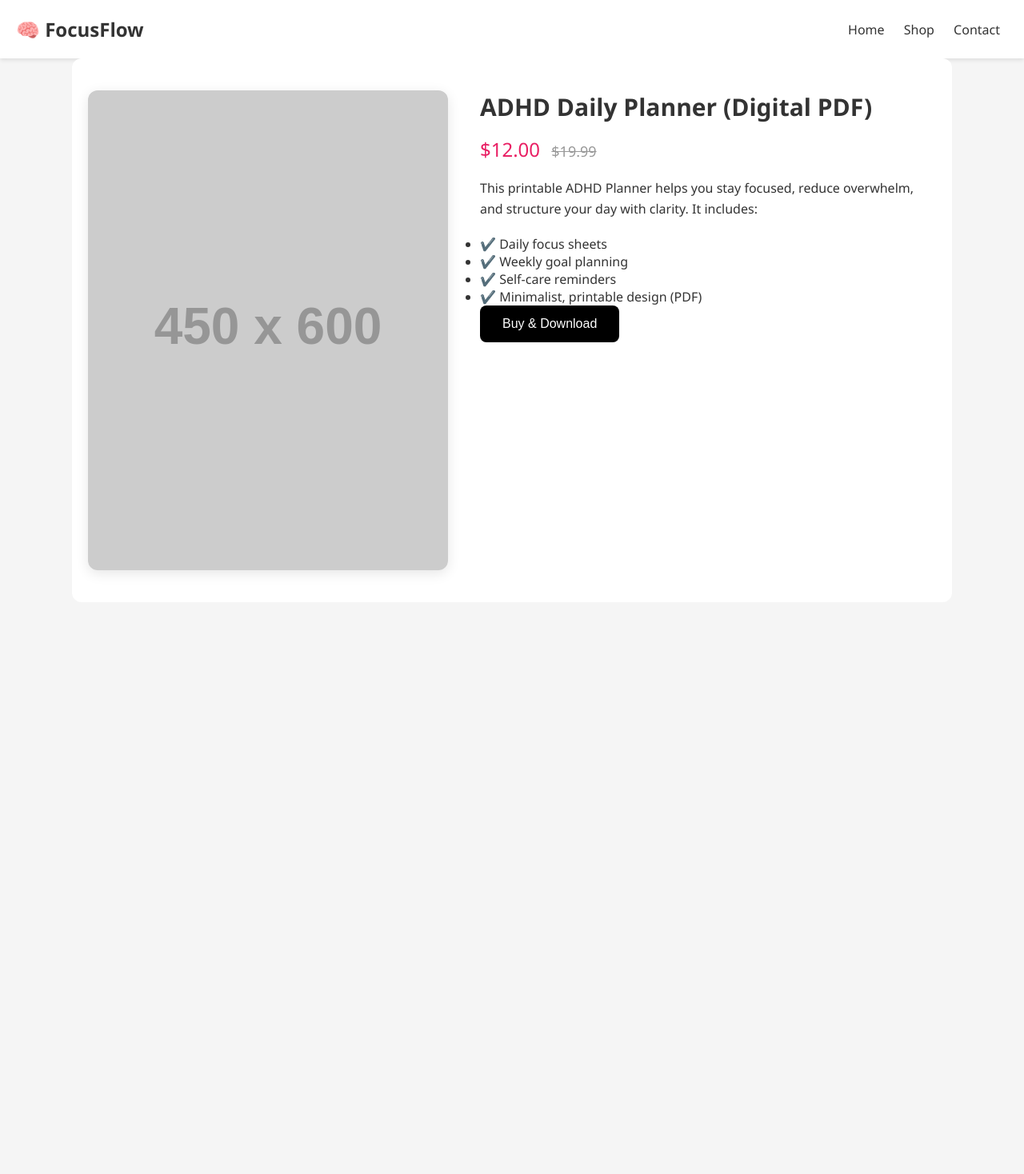
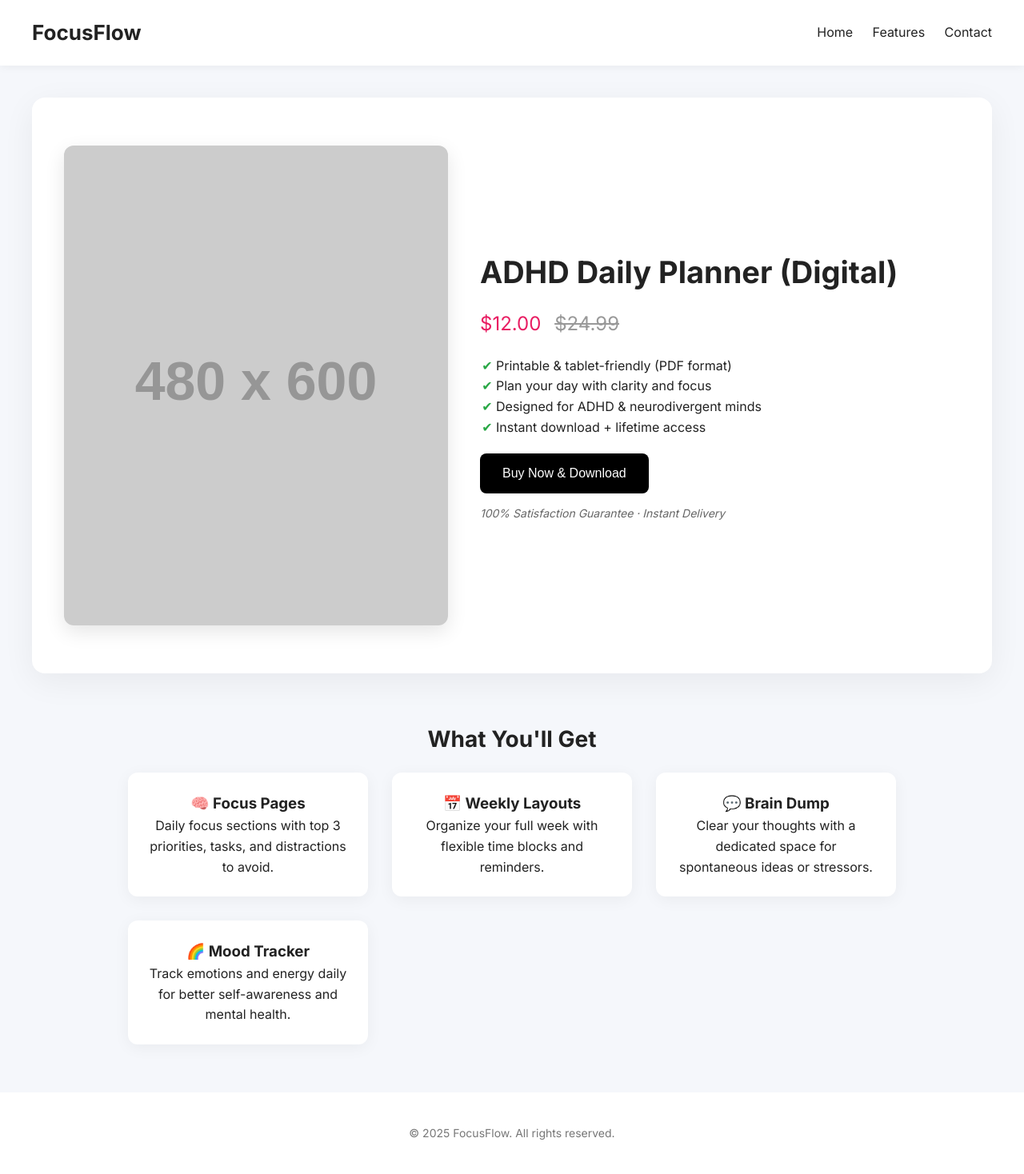
Before and after one commit to word2025/yourusername.github.io, a plain HTML site: page index.html in a window 1280 px wide. Shown: the whole page at 80% size. Before the commit the page ends 800 px from the top, so only its background shows below. Drawn offline with Linux system fonts and the light colour scheme; placeholder pictures from the web are drawn by us.

Commit message:
Update index.html

```diff
--- a/index.html
+++ b/index.html
@@ -1,127 +1,175 @@
-
 <!DOCTYPE html>
 <html lang="en">
 <head>
-  <meta charset="UTF-8" />
-  <meta name="viewport" content="width=device-width, initial-scale=1.0"/>
-  <title>ADHD Planner - Digital Download</title>
+  <meta charset="UTF-8">
+  <meta name="viewport" content="width=device-width, initial-scale=1.0">
+  <title>ADHD Planner - FocusFlow</title>
+  <link href="https://fonts.googleapis.com/css2?family=Inter:wght@400;600;700&display=swap" rel="stylesheet">
   <style>
     * { box-sizing: border-box; margin: 0; padding: 0; }
-    body { font-family: 'Segoe UI', sans-serif; background: #f5f5f5; color: #333; }
-    header {
-      background: #fff; padding: 20px; display: flex;
-      justify-content: space-between; align-items: center;
-      box-shadow: 0 2px 5px rgba(0,0,0,0.1);
-    }
-    .logo { font-size: 24px; font-weight: bold; }
-    nav a { margin: 0 10px; text-decoration: none; color: #333; }
+    body { font-family: 'Inter', sans-serif; background: #f5f7fb; color: #222; line-height: 1.6; }
+    a { text-decoration: none; color: inherit; }
+    header { background: #fff; padding: 20px 40px; box-shadow: 0 2px 10px rgba(0,0,0,0.05); display: flex; justify-content: space-between; align-items: center; position: sticky; top: 0; z-index: 100; }
+    .logo { font-size: 26px; font-weight: 700; }
+    nav a { margin-left: 20px; font-weight: 500; }
 
-    main { padding: 40px 20px; max-width: 1100px; margin: auto; background: #fff; border-radius: 12px; }
-
-    .product { display: flex; flex-wrap: wrap; gap: 40px; }
-    .product img { width: 100%; max-width: 450px; border-radius: 12px; box-shadow: 0 4px 16px rgba(0,0,0,0.1); }
-
-    .details { flex: 1; }
-    h1 { font-size: 30px; margin-bottom: 16px; }
-    .price { font-size: 24px; color: #e91e63; }
-    .old-price { text-decoration: line-through; color: #999; font-size: 18px; margin-left: 8px; }
-
-    .desc { margin: 20px 0; line-height: 1.6; font-size: 16px; }
-    .btn-buy {
-      background: #000; color: #fff;
-      padding: 14px 28px; border: none;
-      border-radius: 8px; cursor: pointer;
-      font-size: 16px;
+    .hero {
+      display: flex;
+      flex-wrap: wrap;
+      align-items: center;
+      justify-content: space-between;
+      background: #fff;
+      padding: 60px 40px;
+      margin: 40px auto;
+      max-width: 1200px;
+      border-radius: 16px;
+      box-shadow: 0 10px 40px rgba(0,0,0,0.06);
+      animation: slideUp 1s ease forwards;
     }
 
-    .popup {
-      display: none;
-      position: fixed; top: 50%; left: 50%;
-      transform: translate(-50%, -50%);
-      background: #fff; padding: 30px; border-radius: 10px;
-      box-shadow: 0 10px 30px rgba(0,0,0,0.3); z-index: 999;
-      width: 90%; max-width: 400px;
-    }
-    .popup input { width: 100%; padding: 10px; margin-bottom: 15px; border: 1px solid #ccc; border-radius: 6px; }
-    .popup button { width: 100%; background: #28a745; color: #fff; padding: 12px; border: none; border-radius: 6px; cursor: pointer; }
-
-    .overlay {
-      display: none;
-      position: fixed; top: 0; left: 0;
-      width: 100%; height: 100%;
-      background: rgba(0, 0, 0, 0.5);
-      z-index: 998;
+    .hero img {
+      width: 100%;
+      max-width: 480px;
+      border-radius: 12px;
+      box-shadow: 0 8px 24px rgba(0,0,0,0.1);
     }
 
-    @media(max-width: 768px) {
-      .product { flex-direction: column; }
+    .hero-text {
+      flex: 1;
+      padding-left: 40px;
+    }
+    .hero-text h1 {
+      font-size: 38px;
+      margin-bottom: 16px;
+    }
+    .hero-text .price {
+      font-size: 24px;
+      color: #e91e63;
+      margin: 8px 0;
+    }
+    .hero-text .old-price {
+      color: #999;
+      text-decoration: line-through;
+      margin-left: 10px;
+    }
+    .hero-text ul {
+      margin: 20px 0;
+      padding-left: 20px;
+    }
+    .hero-text ul li::marker {
+      content: "✔ ";
+      color: #28a745;
+    }
+    .btn-primary {
+      background: #000;
+      color: #fff;
+      padding: 16px 28px;
+      border: none;
+      border-radius: 8px;
+      font-size: 16px;
+      cursor: pointer;
+      transition: background 0.3s;
+    }
+    .btn-primary:hover {
+      background: #222;
+    }
+
+    .guarantee {
+      font-style: italic;
+      color: #666;
+      font-size: 14px;
+      margin-top: 14px;
+    }
+
+    .section {
+      max-width: 1000px;
+      margin: 60px auto;
+      padding: 0 20px;
+    }
+    .section h2 {
+      font-size: 28px;
+      margin-bottom: 20px;
+      text-align: center;
+    }
+    .features-grid {
+      display: grid;
+      grid-template-columns: repeat(auto-fit, minmax(260px, 1fr));
+      gap: 30px;
+    }
+    .feature-box {
+      background: #fff;
+      border-radius: 12px;
+      padding: 24px;
+      box-shadow: 0 4px 20px rgba(0,0,0,0.05);
+      text-align: center;
+    }
+
+    footer {
+      text-align: center;
+      padding: 40px 20px;
+      background: #fff;
+      font-size: 14px;
+      color: #777;
+    }
+
+    @keyframes slideUp {
+      from { opacity: 0; transform: translateY(40px); }
+      to { opacity: 1; transform: translateY(0); }
     }
   </style>
 </head>
 <body>
-
   <header>
-    <div class="logo">🧠 FocusFlow</div>
+    <div class="logo">FocusFlow</div>
     <nav>
       <a href="#">Home</a>
-      <a href="#">Shop</a>
+      <a href="#features">Features</a>
       <a href="#">Contact</a>
     </nav>
   </header>
 
-  <main>
-    <div class="product">
-      <img src="https://via.placeholder.com/450x600?text=ADHD+Planner+Cover" alt="ADHD Planner PDF Cover">
+  <section class="hero">
+    <img src="https://via.placeholder.com/480x600?text=ADHD+Planner+Cover" alt="ADHD Planner">
+    <div class="hero-text">
+      <h1>ADHD Daily Planner (Digital)</h1>
+      <div class="price">
+        $12.00 <span class="old-price">$24.99</span>
+      </div>
+      <ul>
+        <li>Printable & tablet-friendly (PDF format)</li>
+        <li>Plan your day with clarity and focus</li>
+        <li>Designed for ADHD & neurodivergent minds</li>
+        <li>Instant download + lifetime access</li>
+      </ul>
+      <button class="btn-primary">Buy Now & Download</button>
+      <p class="guarantee">100% Satisfaction Guarantee · Instant Delivery</p>
+    </div>
+  </section>
 
-      <div class="details">
-        <h1>ADHD Daily Planner (Digital PDF)</h1>
-        <p class="price">$12.00 <span class="old-price">$19.99</span></p>
-        <p class="desc">
-          This printable ADHD Planner helps you stay focused, reduce overwhelm, and structure your day with clarity.
-          It includes:
-          <ul>
-            <li>✔️ Daily focus sheets</li>
-            <li>✔️ Weekly goal planning</li>
-            <li>✔️ Self-care reminders</li>
-            <li>✔️ Minimalist, printable design (PDF)</li>
-          </ul>
-        </p>
-        <button class="btn-buy" onclick="openCheckout()">Buy & Download</button>
+  <section id="features" class="section">
+    <h2>What You'll Get</h2>
+    <div class="features-grid">
+      <div class="feature-box">
+        <h3>🧠 Focus Pages</h3>
+        <p>Daily focus sections with top 3 priorities, tasks, and distractions to avoid.</p>
+      </div>
+      <div class="feature-box">
+        <h3>📅 Weekly Layouts</h3>
+        <p>Organize your full week with flexible time blocks and reminders.</p>
+      </div>
+      <div class="feature-box">
+        <h3>💬 Brain Dump</h3>
+        <p>Clear your thoughts with a dedicated space for spontaneous ideas or stressors.</p>
+      </div>
+      <div class="feature-box">
+        <h3>🌈 Mood Tracker</h3>
+        <p>Track emotions and energy daily for better self-awareness and mental health.</p>
       </div>
     </div>
-  </main>
+  </section>
 
-  <!-- Checkout Popup -->
-  <div class="overlay" id="overlay" onclick="closeCheckout()"></div>
-
-  <div class="popup" id="checkout-popup">
-    <h2>Complete Your Purchase</h2>
-    <input type="text" placeholder="Your email" id="email" required />
-    <input type="text" placeholder="Card number" />
-    <input type="text" placeholder="MM/YY" />
-    <input type="text" placeholder="CVV" />
-    <button onclick="completePurchase()">Pay $12.00</button>
-  </div>
-
-  <script>
-    function openCheckout() {
-      document.getElementById("checkout-popup").style.display = "block";
-      document.getElementById("overlay").style.display = "block";
-    }
-    function closeCheckout() {
-      document.getElementById("checkout-popup").style.display = "none";
-      document.getElementById("overlay").style.display = "none";
-    }
-    function completePurchase() {
-      const email = document.getElementById("email").value;
-      if (email) {
-        alert("Thank you! A download link will be sent to: " + email);
-        closeCheckout();
-      } else {
-        alert("Please enter your email.");
-      }
-    }
-  </script>
-
+  <footer>
+    &copy; 2025 FocusFlow. All rights reserved.
+  </footer>
 </body>
 </html>
```
